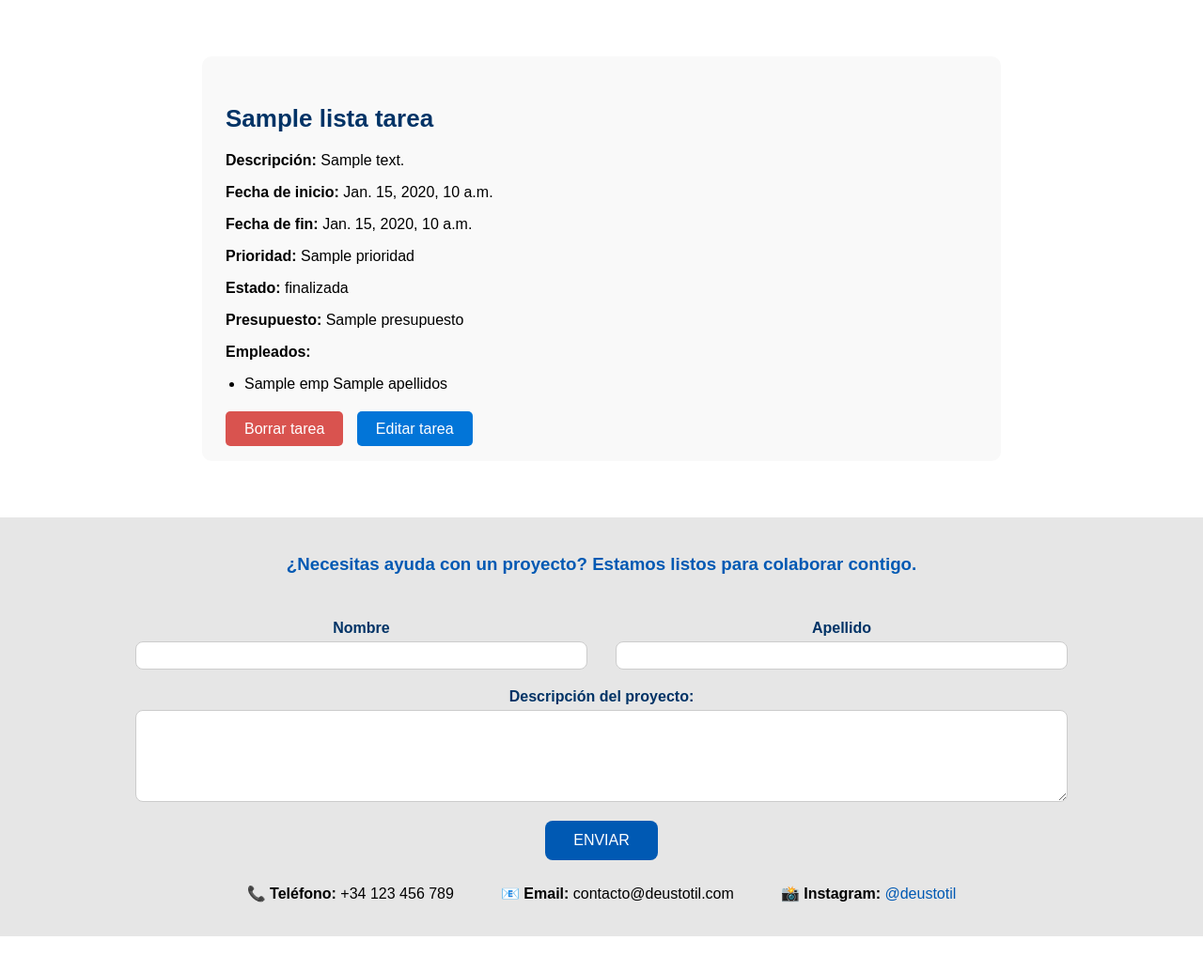
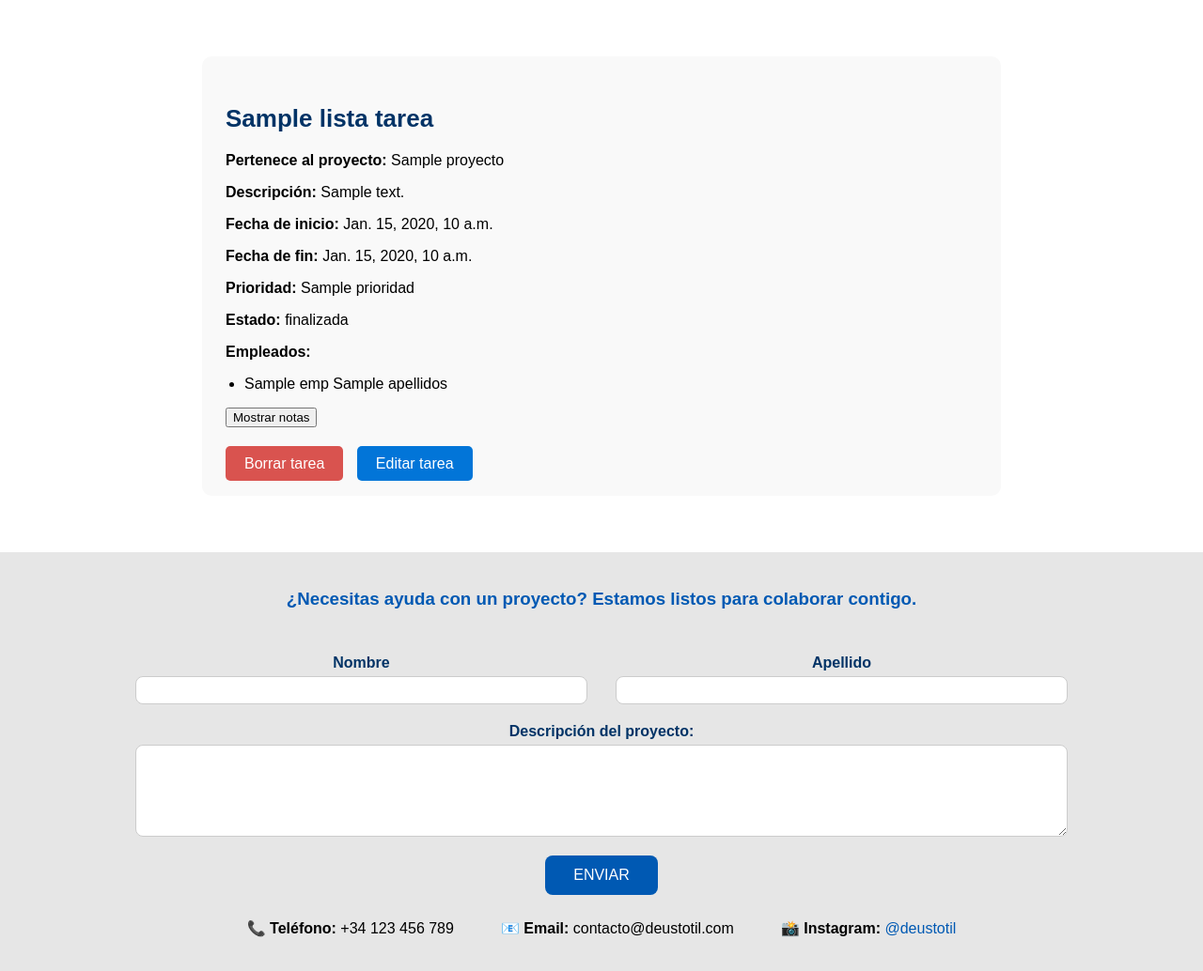
Before and after one commit to Asier888/PROYECTO-COLABORATIVO, a Django app: template appEmpresaDjango/templates/appEmpresaDjango/tarea_detail.html in a window 1280 px wide. Shown: the part 110-1144 px from the top of the page at 94% size. Before the commit the page ends 1107 px from the top, so only its background shows below. Run offline with Django 3.2, Linux system fonts and the light colour scheme; the template is opened without the code that fills it: most values are stand-ins (such as "Sample title", 1, 10 or a date in 2020).

Commit message:
Moatrar / ocultar las notas de las tareas dinamicamente

```diff
--- /dev/null
+++ b/appEmpresaDjango/static/js/mostrarOcultar.js
@@ -0,0 +1,14 @@
+document.addEventListener('DOMContentLoaded', function() {
+    const btn = document.getElementById('toggleNotasBtn');
+    const notas = document.getElementById('notas');
+
+    btn.addEventListener('click', function() {
+        if (notas.style.display === 'none') {
+            notas.style.display = 'block';
+            btn.textContent = 'Ocultar notas';
+        } else {
+            notas.style.display = 'none';
+            btn.textContent = 'Mostrar notas';
+        }
+    });
+});
--- a/appEmpresaDjango/templates/appEmpresaDjango/tarea_detail.html
+++ b/appEmpresaDjango/templates/appEmpresaDjango/tarea_detail.html
@@ -1,14 +1,15 @@
 {% extends "base.html" %}
+{% load static %}
 {% block content %}
 <section id="contenido" class="detalle-contenedor">
     <h1 class="titulo-detalle">{{ lista_tarea.nombre }}</h1>
 
-    <p><strong>Descripción:</strong> {{ lista_tarea.descripcion }}</p>
-    <p><strong>Fecha de inicio:</strong> {{ lista_tarea.fecha_inicio }}</p>
-    <p><strong>Fecha de fin:</strong> {{ lista_tarea.fecha_fin }}</p>
-    <p><strong>Prioridad:</strong> {{ lista_tarea.prioridad }}</p>
-    <p><strong>Estado:</strong> {{ lista_tarea.estado }}</p>
-    <p><strong>Presupuesto:</strong> {{ lista_tarea.presupuesto }}</p>
+    <p><strong>Pertenece al proyecto: </strong> {{ lista_tarea.proyecto }}</p>
+    <p><strong>Descripción: </strong> {{ lista_tarea.descripcion }}</p>
+    <p><strong>Fecha de inicio: </strong> {{ lista_tarea.fecha_inicio }}</p>
+    <p><strong>Fecha de fin: </strong> {{ lista_tarea.fecha_fin }}</p>
+    <p><strong>Prioridad: </strong> {{ lista_tarea.prioridad }}</p>
+    <p><strong>Estado: </strong> {{ lista_tarea.estado }}</p>
 
     <p><strong>Empleados:</strong>
         {% if lista_tarea.empleado.all %}
@@ -22,9 +23,21 @@
     {% endif %}
     </p>
 
+    <button id="toggleNotasBtn">Mostrar notas</button>
+
+    <div id="notas" style="display:none; margin-top: 10px; border: 1px solid #ccc; padding: 10px;">
+        <strong>Notas:</strong>
+        <p>{{ lista_tarea.notas }}</p>
+    </div>
+
+
     <div style="margin-top: 30px;">
         <a href="{% url 'borrar_tarea' lista_tarea.id %}" class="boton-accion boton-borrar">Borrar tarea</a>
         <a href="{% url 'modificar_tarea' lista_tarea.id %}" class="boton-accion boton-editar">Editar tarea</a>
     </div>
 </section>
 {% endblock %}
+
+{% block scripts %}
+<script src="{% static 'js/mostrarOcultar.js' %}"></script>
+{% endblock %}
```
Lines whose indentation alone changed are shown as unchanged.
